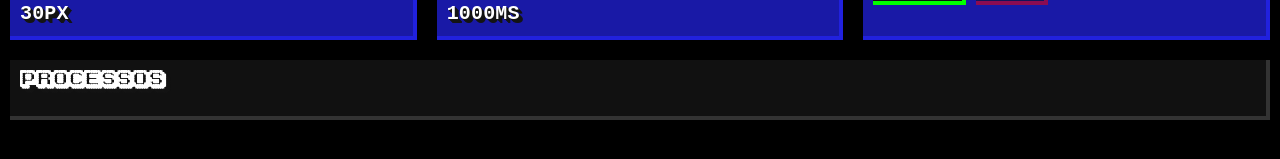
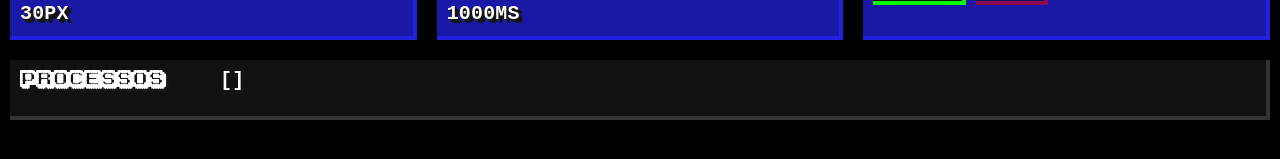
Before and after one commit to mateuscalza/srt-scheduler, a React (Create React App) app: page / in a window 1280 px wide. Shown: the part 323-482 px from the top of the page. Built offline with nearby package versions, Linux system fonts and the light colour scheme.

Commit message:
Exibindo a fila.

```diff
--- a/src/App.js
+++ b/src/App.js
@@ -13,7 +13,7 @@ function App() {
     30
   );
   const [msPerQuantum, setMsPerQuantum] = useLocalStorage('quantum', 1000);
-  const [processes] = useState([]);
+  // const [processes] = useState([]);
 
   const runner = useRunner(msPerQuantum);
 
@@ -37,7 +37,7 @@ function App() {
           time={runner.time}
         />
       </div>
-      <Timeline processes={processes} pixelsPerQuantum={pixelsPerQuantum} />
+      <Timeline queue={runner.queue} pixelsPerQuantum={pixelsPerQuantum} />
     </div>
   );
 }
--- a/src/components/Timeline.js
+++ b/src/components/Timeline.js
@@ -1,37 +1,38 @@
 import React from 'react';
 
-export default function Timeline({ processes, pixelsPerUnit }) {
-  const processesTimeline = processes.map(item => {
-    const totalTime = item.arrivalTime + item.burstTime + item.waitingTime;
+export default function Timeline({ queue, pixelsPerQuantum }) {
+  // const processesTimeline = processes.map(item => {
+  //   const totalTime = item.arrivalTime + item.burstTime + item.waitingTime;
 
-    return {
-      ...item,
-      totalTime,
-      totalWidth: pixelsPerUnit * totalTime,
-      arrivalWidth: pixelsPerUnit * item.arrivalTime,
-      waitingWidth: pixelsPerUnit * item.waitingTime,
-      burstWidth: pixelsPerUnit * item.burstTime
-    };
-  });
-  const maxTime = Math.max(0, ...processesTimeline.map(item => item.totalTime));
+  //   return {
+  //     ...item,
+  //     totalTime,
+  //     totalWidth: pixelsPerQuantum * totalTime,
+  //     arrivalWidth: pixelsPerQuantum * item.arrivalTime,
+  //     waitingWidth: pixelsPerQuantum * item.waitingTime,
+  //     burstWidth: pixelsPerQuantum * item.burstTime
+  //   };
+  // });
+  // const maxTime = Math.max(0, ...processesTimeline.map(item => item.totalTime));
 
   return (
     <div className="timeline">
       <aside>
         <header className="title">Processos</header>
-        {processes.map((item, index) => (
+        {/* {processes.map((item, index) => (
           <div key={index} className="process">
             <label>{item.applicationName}</label>
           </div>
-        ))}
+        ))} */}
       </aside>
       <main>
-        <header style={{ width: `${maxTime * pixelsPerUnit}px` }}>
+        {JSON.stringify(queue)}
+        {/* <header style={{ width: `${maxTime * pixelsPerQuantum}px` }}>
           {Array.from(Array(maxTime)).map((value, index) => (
             <div
               key={index}
               className="step"
-              style={{ width: `${pixelsPerUnit}px` }}
+              style={{ width: `${pixelsPerQuantum}px` }}
             >
               {index + 1}
             </div>
@@ -47,7 +48,7 @@ export default function Timeline({ processes, pixelsPerUnit }) {
             <div className="waiting" style={{ width: item.waitingWidth }} />
             <div className="burst" style={{ width: item.burstWidth }} />
           </div>
-        ))}
+        ))} */}
       </main>
     </div>
   );
--- a/src/utils/runner.js
+++ b/src/utils/runner.js
@@ -73,6 +73,7 @@ export default function useRunner(msPerQuantum) {
     running,
     time,
     colors,
+    queue,
     run: () => setRunning(true),
     stop: () => setRunning(false)
   };
```
Also changed, not shown: src/config/jobs.js (+5 -5 lines).
